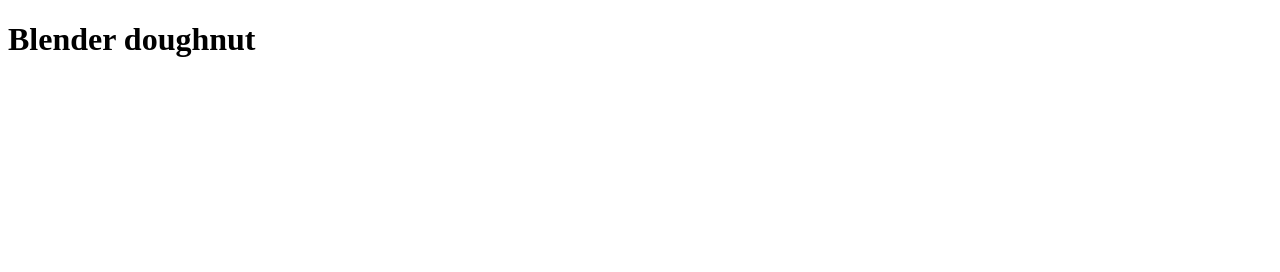
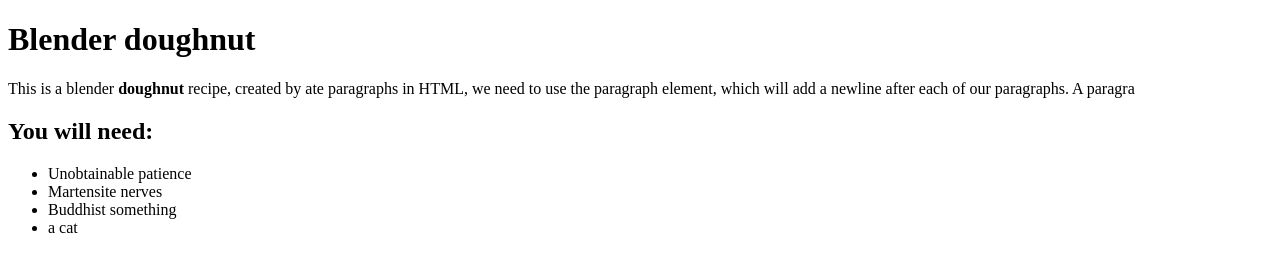
Before and after one commit to milutinko/the_odin_project, a plain HTML site: page odin-recipes/index.html in a window 1280 px wide. Drawn offline with Linux system fonts and the light colour scheme.

Commit message:
playing with git

```diff
--- a/odin-recipes/index.html
+++ b/odin-recipes/index.html
@@ -10,6 +10,17 @@
 
 <body>
     <h1>Blender doughnut</h1>
+    <p>This is a blender <strong>doughnut</strong> recipe, created by ate
+        paragraphs in HTML, we need to use the paragraph element,
+        which will add a newline after each of our paragraphs. A paragra</p>
+
+    <h2>You will need:</h2>
+        <ul>
+            <li>Unobtainable patience</li>
+            <li>Martensite nerves</li>
+            <li>Buddhist something</li>
+            <li>a cat</li>
+        </ul>
 
 </body>
 </html>
```
Also changed, not shown: 1 other file.
